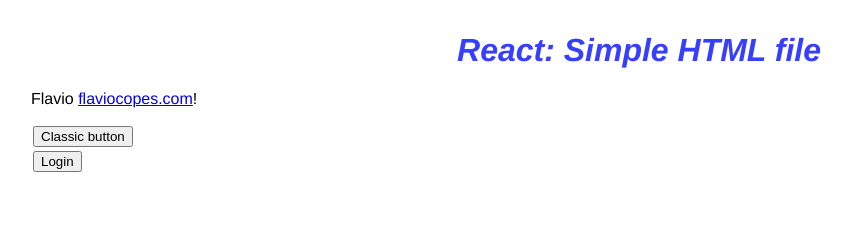
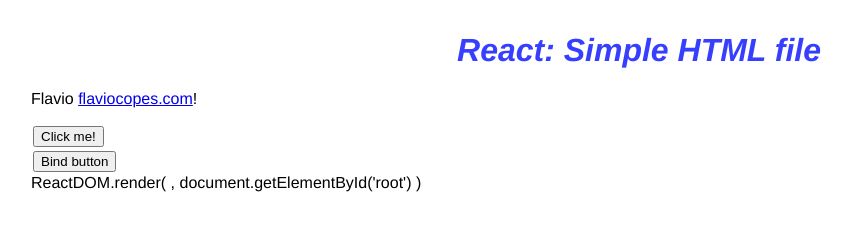
Before and after one commit to jacobzouzou/html-react-app, a website: page index.html in a window 1280 px wide. Shown: the whole page, without its empty margins (1-853 px from the left). Drawn offline with nearby package versions, Linux system fonts and the light colour scheme.

Commit message:
update readme file

```diff
--- a/index.html
+++ b/index.html
@@ -25,9 +25,9 @@
     <script src="https://unpkg.com/react@16/umd/react.development.js" crossorigin></script>
     <script src="https://unpkg.com/react-dom@16/umd/react-dom.development.js" crossorigin></script>
     <script src="https://unpkg.com/babel-standalone@6/babel.min.js"></script>
-    <!-- <script src="./app.js" type="text/babel" crossorigin ></script> -->
+    <script src="./app.js" type="text/babel" crossorigin ></script>
 
-    <script type="text/babel">
+    <!-- <script type="text/babel">
 
         //function component
         const Button = (props) => {
@@ -57,7 +57,7 @@
                 );
             }
         }
-
+ -->
 
         ReactDOM.render(
             <Home /> ,
```
